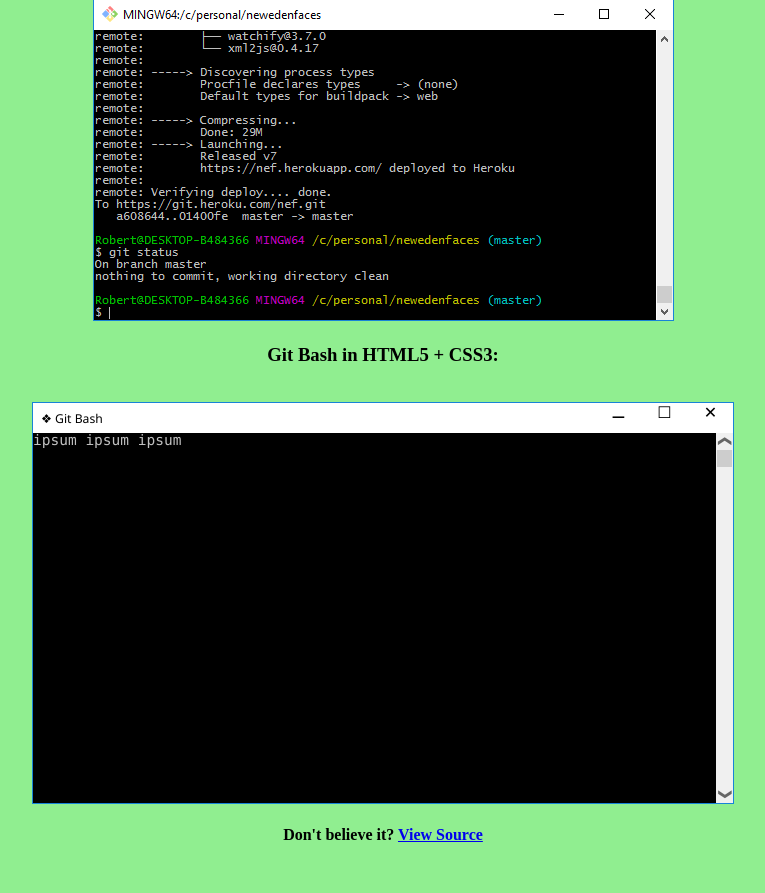
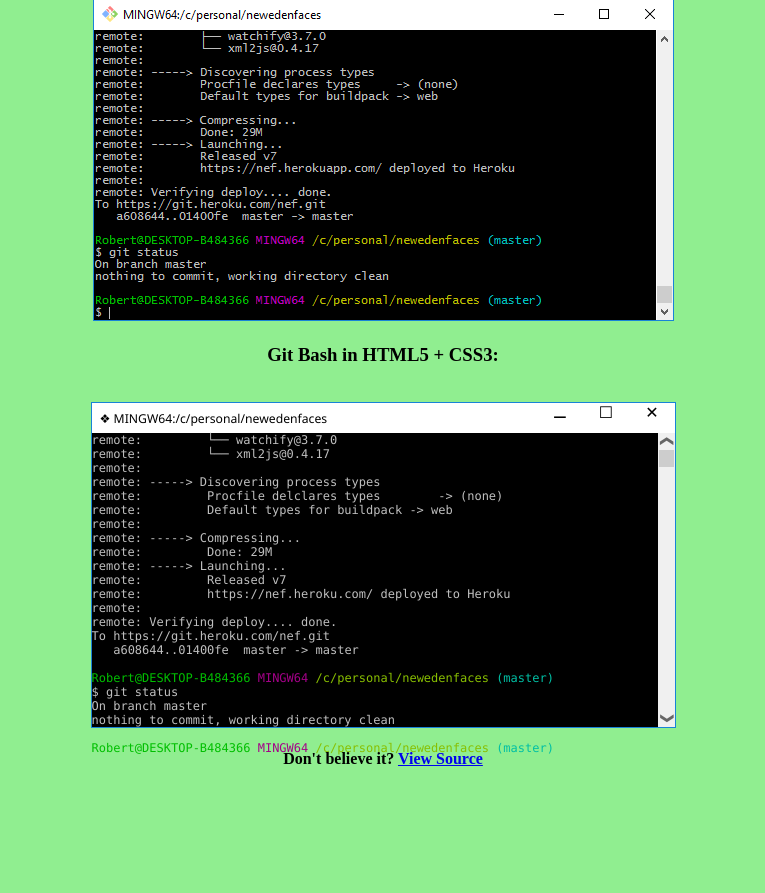
Before and after one commit to rparker24/cmd-clones, a PHP site: page / in a window 1280 px wide. Shown: the part 1365-2258 px from the top of the page, without its empty margins (265-1030 px from the left). After the commit the page ends 2131 px from the top, so only its background shows below. Run offline with PHP 8.4, Linux system fonts and the light colour scheme.

Commit message:
completed git bash code

```diff
--- a/index.html
+++ b/index.html
@@ -90,7 +90,7 @@
 					<!-- <img class="icon-small" id="cmd-icon-small" src="./images/cmd-icon-small.PNG" alt="Git Bash icon" /> -->
 					<div class="title-bar-left">
 						<p class="title">
-							&#10070;  Git Bash
+							&#10070;  MINGW64:/c/personal/newedenfaces
 						</p>
 					</div>
 					<div class="title-bar-right">
@@ -111,8 +111,30 @@
 						<div class="scroll-block"></div>
 						<div class="scroll-arrow" id="scroll-down">&#10094;</div>
 					</div>
-					<p class="cmd-text">
-						ipsum ipsum ipsum
+					<p class="gb-text">
+						remote:<span class="blackspace">		</span>└── watchify@3.7.0<br>
+						remote:<span class="blackspace">		</span>└── xml2js@0.4.17<br>
+						remote: <br>
+						remote: -----> Discovering process types<br>
+						remote:<span class="blackspace">		</span>Procfile delclares types<span class="blackspace">	</span>-> (none)<br>
+						remote:<span class="blackspace">		</span>Default types for buildpack -> web<br>
+						remote:<br>
+						remote: -----> Compressing...<br>
+						remote:<span class="blackspace">		</span>Done: 29M<br>
+						remote: -----> Launching...<br>
+						remote:<span class="blackspace">		</span>Released v7<br>
+						remote:<span class="blackspace">		</span>https://nef.heroku.com/ deployed to Heroku<br>
+						remote:<br>
+						remote: Verifying deploy.... done.<br>
+						To https://git.heroku.com/nef.git<br>
+						<span class="blackspace">   </span>a608644..01400fe<span class="blackspace">  </span>master -> master<br>
+						<br>
+						<span class="gb-green-text">Robert@DESKTOP-B484366</span> <span class="gb-purple-text">MINGW64</span> <span class="gb-yellow-text">/c/personal/newedenfaces</span> <span class="gb-teal-text">(master)</span><br>
+						$ git status<br>
+						On branch master<br>
+						nothing to commit, working directory clean<br>
+						<br>
+						<span class="gb-green-text">Robert@DESKTOP-B484366</span> <span class="gb-purple-text">MINGW64</span> <span class="gb-yellow-text">/c/personal/newedenfaces</span> <span class="gb-teal-text">(master)</span><br>
 					</p>
 				</div>
 			</div>
--- a/style.css
+++ b/style.css
@@ -21,8 +21,8 @@
 }
 
 #gitbash {
-	width: 700px;
-	height: 400px;
+	width: 583px;
+	height: 324px;
 }
 
 .title-bar {
@@ -77,7 +77,7 @@
 }
 
 #gitbash .inner {
-	height: 370px;
+	height: 294px;
 }
 
 .scrollbar {
@@ -139,6 +139,15 @@
 	font-weight: lighter;
 }
 
+.gb-text {
+	color: #bfbfbf;
+	font-size: 12px;
+	font-family: "Lucida Console", "Lucida Sans Typewriter", monaco, "Bitstream Vera Sans Mono", monospace;
+	text-align: left;
+	-webkit-margin-before: 0;
+	-webkit-margin-after: 0;
+}
+
 .blackspace {
 	white-space: pre;
 }
@@ -163,6 +172,22 @@
 	color: #008000;
 }
 
+.gb-green-text {
+	color: #00bf00;
+}
+
+.gb-purple-text {
+	color: #a40088;
+}
+
+.gb-yellow-text {
+	color: #88bf00;
+}
+
+.gb-teal-text {
+	color: #00bfa4;
+}
+
 footer {
 	height: 20px;
 }
```
